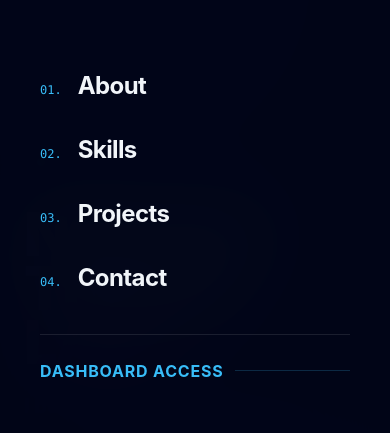
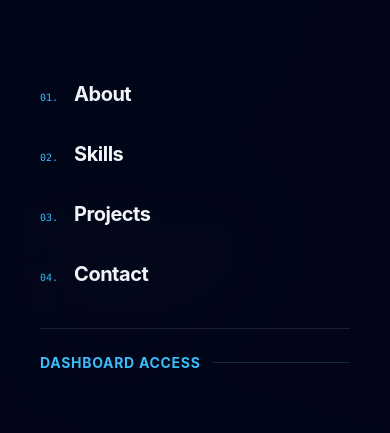
Before and after one commit to nguyenthanhlam2k4/profile, a React (Vite) app: page / in a window 390 px wide. Both pictures are taken after a click on the button 348 px from the left and 34 px from the top of the page. Shown: the part 140-573 px from the top of the page. Built offline with nearby package versions, Linux system fonts and the light colour scheme; no server answers; the database is empty.

Commit message:
style: further decrease mobile menu font sizes to text-xl

```diff
--- a/src/layouts/MainLayout.jsx
+++ b/src/layouts/MainLayout.jsx
@@ -143,8 +143,8 @@ export default function MainLayout() {
                     onClick={() => setIsMenuOpen(false)}
                     className="group flex items-baseline gap-4"
                   >
-                    <span className="text-primary font-mono text-xs">0{idx + 1}.</span>
-                    <span className={`text-2xl font-bold tracking-tight transition-all group-hover:text-primary ${theme === 'dark' ? 'text-slate-100' : 'text-slate-900'}`}>
+                    <span className="text-primary font-mono text-[10px]">0{idx + 1}.</span>
+                    <span className={`text-xl font-bold tracking-tight transition-all group-hover:text-primary ${theme === 'dark' ? 'text-slate-100' : 'text-slate-900'}`}>
                       {link.label}
                     </span>
                   </a>
@@ -162,7 +162,7 @@ export default function MainLayout() {
                   onClick={() => setIsMenuOpen(false)}
                   className="flex items-center gap-3 text-primary hover:text-primary-400 transition-colors"
                 >
-                  <span className="text-base font-bold uppercase tracking-wider">Dashboard Access</span>
+                  <span className="text-sm font-bold uppercase tracking-wider">Dashboard Access</span>
                   <div className="flex-grow h-px bg-primary/20" />
                 </Link>
               </motion.div>
```
